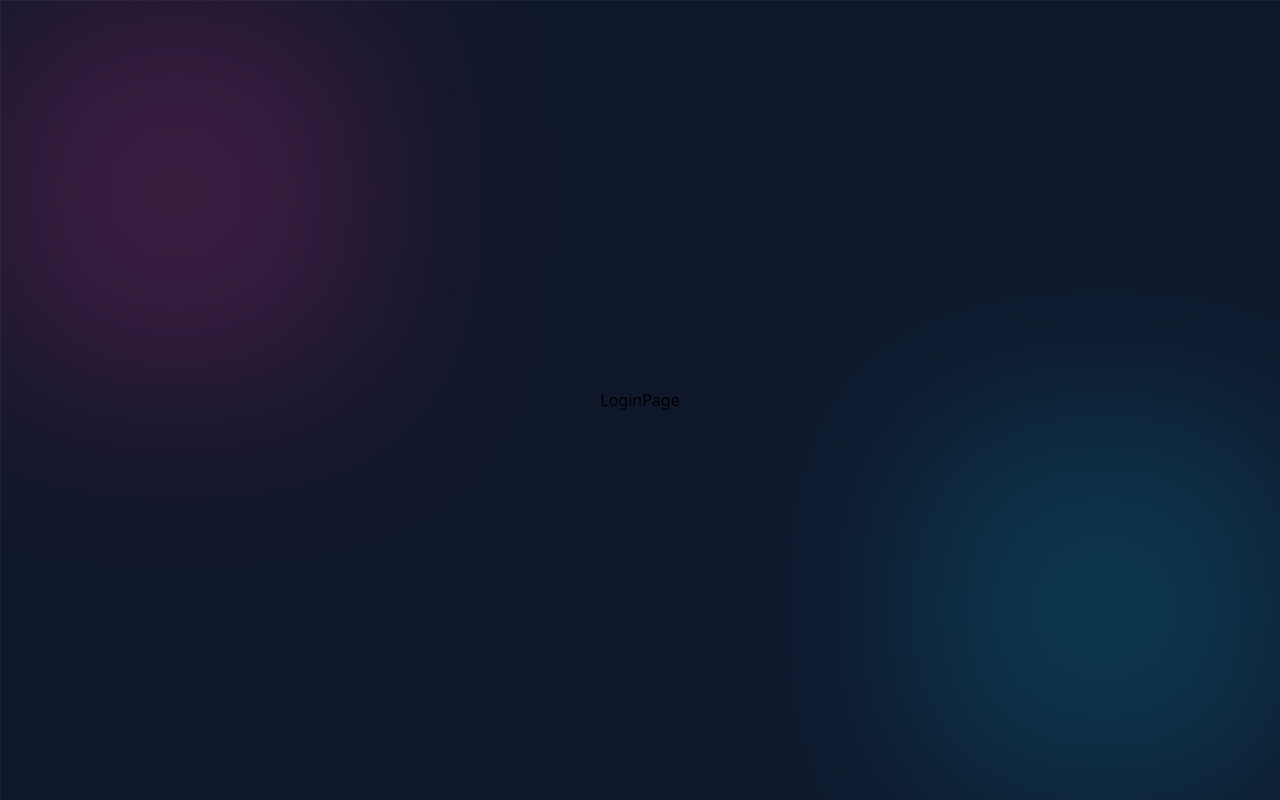
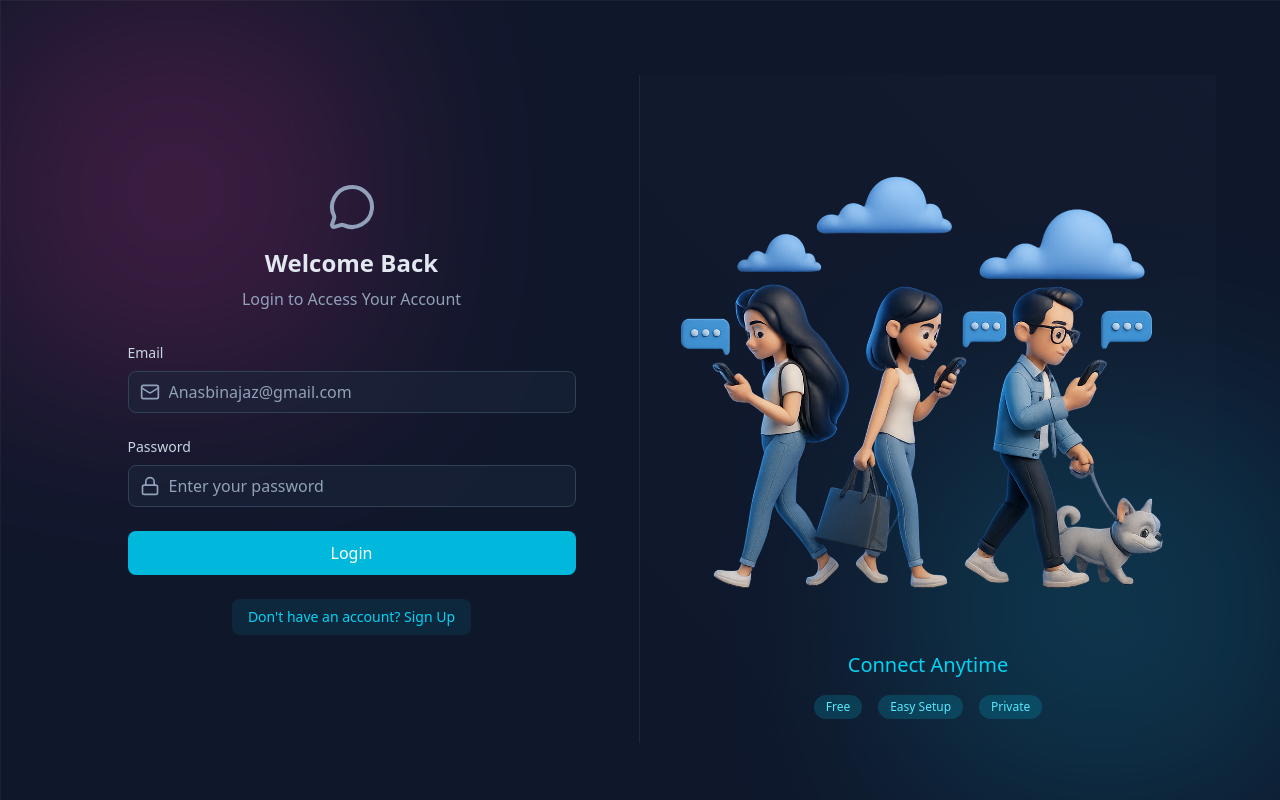
Before and after one commit to BazazAnas/Whispr, a React app in the folder frontend/: page /login in a window 1280 px wide. Built offline with nearby package versions, Linux system fonts and the light colour scheme; no server answers; the HTML template or start-up script is replaced by a standard one.

Commit message:
login implemented

```diff
--- a/frontend/package.json
+++ b/frontend/package.json
@@ -24,9 +24,11 @@
   },
   "devDependencies": {
     "@eslint/js": "^9.39.1",
+    "@tailwindcss/postcss": "^4.1.18",
     "@types/react": "^19.2.5",
     "@types/react-dom": "^19.2.3",
     "@vitejs/plugin-react": "^5.1.1",
+    "autoprefixer": "^10.4.23",
     "eslint": "^9.39.1",
     "eslint-plugin-react-hooks": "^7.0.1",
     "eslint-plugin-react-refresh": "^0.4.24",
--- a/frontend/src/App.jsx
+++ b/frontend/src/App.jsx
@@ -35,7 +35,7 @@
           <Route path="/signup" element={!authUser ? <SignUpPage /> : <Navigate to={"/"} />} />
         </Routes>
 
-        <Toaster />
+        <Toaster position='top-right' />
       </div>
     </>
   )
--- a/frontend/src/components/AnimatedBorder.jsx
+++ /dev/null
@@ -1,12 +0,0 @@
-
-function BorderAnimatedContainer({ children }) {
-    return (
-        <div className="w-full h-full [background:linear-gradient(45deg,#172033,
-    theme(colors.slate.800)_50%,#172033)_padding-box,conic-gradient(from_var(--border-angle),
-    theme(colors.slate.600/.48)_80%,_theme(colors.cyan.500)_86%,_theme(colors.cyan.300)_90%,_theme(colors.cyan.500)_94%,
-    _theme(colors.slate.600/.48))_border-box] rounded-2xl border border-transparent animate-border  flex overflow-hidden">
-            {children}
-        </div>
-    );
-}
-export default BorderAnimatedContainer;
--- a/frontend/src/index.css
+++ b/frontend/src/index.css
@@ -1,12 +1,4 @@
 @import "tailwindcss";
-
-@tailwind utilities;
-
-@property --border-angle {
-  inherits: false;
-  initial-value: 0deg;
-  syntax: "<angle>";
-}
 
 .input {
   @apply w-full bg-slate-800/50 border border-slate-700 rounded-lg py-2 pl-10 pr-4 text-slate-200 placeholder-slate-400 focus:ring-2 focus:ring-cyan-500 focus:border-transparent;
--- a/frontend/src/pages/ChatPage.jsx
+++ b/frontend/src/pages/ChatPage.jsx
@@ -1,8 +1,15 @@
+import { useAuthStore  } from "../store/useAuthStore";
+
 
 
 const ChatPage = () => {
+
+  const { logout } = useAuthStore();
+
   return (
-    <div>ChatPage</div>
+    <div className="z-10">ChatPage
+      <button onClick={logout}>Logout</button>
+    </div>
   )
 }
 
--- a/frontend/src/pages/LoginPage.jsx
+++ b/frontend/src/pages/LoginPage.jsx
@@ -1,8 +1,115 @@
+import { useState } from "react"
+import { Link } from "react-router";
+import { useAuthStore } from "../store/useAuthStore"
+import { MessageCircleIcon, LoaderIcon, MailIcon, LockIcon } from "lucide-react";
 
 
 const LoginPage = () => {
+
+  const [formData, setFormData] = useState({ email: "", password: "" })
+  const { login, isLoggingIn } = useAuthStore()
+
+  const handleSubmit = (e) => {
+    e.preventDefault()
+    login(formData);
+  }
+
   return (
-    <div>LoginPage</div>
+    <>
+      <div className="w-full flex items-center justify-center p-4 bg-slate-900">
+        <div className="relative w-full max-w-6xl md:h-162.5 h-112.5">
+            <div className="w-full flex flex-col md:flex-row">
+              {/* FORM CLOUMN - LEFT SIDE */}
+              <div className="md:w-1/2 p-8 flex items-center justify-center md:border-r border-slate-600/30">
+                <div className="w-full max-w-md">
+                  {/* HEADING TEXT */}
+                  <div className="text-center mb-8">
+                    <MessageCircleIcon className="w-12 h-12 mx-auto text-slate-400 mb-4" />
+                    <h2 className="text-2xl font-bold text-slate-200 mb-2">Welcome Back</h2>
+                    <p className="text-slate-400">Login to Access Your Account</p>
+                  </div>
+                  {/* FORM */}
+                  <form onSubmit={handleSubmit} className="space-y-6">
+                    {/* EMAIL INPUT */}
+                    <div>
+                      <label htmlFor="email" className="auth-input-label">Email</label>
+                      <div className="relative">
+                        <MailIcon className="auth-input-icon" />
+
+                        <input
+                          id="email"
+                          name="email"
+                          type="email"
+                          value={formData.email}
+                          onChange={(e) => setFormData({ ...formData, email: e.target.value })}
+                          className="input"
+                          placeholder="Anasbinajaz@gmail.com"
+                          autoComplete="off"
+                        />
+                      </div>
+                    </div>
+
+                    {/* PASSWORD INPUT */}
+                    <div>
+                      <label htmlFor="password" className="auth-input-label">Password</label>
+                      <div className="relative">
+                        <LockIcon className="auth-input-icon" />
+
+                        <input
+                          id="password"
+                          name="password"
+                          type="password"
+                          value={formData.password}
+                          onChange={(e) => setFormData({ ...formData, password: e.target.value })}
+                          className="input"
+                          placeholder="Enter your password"
+                          autoComplete="off"
+                        />
+                      </div>
+                    </div>
+
+                    {/* SUBMIT BUTTON */}
+                    <button className="auth-btn" type="submit" disabled={isLoggingIn}>
+                      {isLoggingIn ? (
+                        <LoaderIcon className="w-full h-5 animate-spin text-center" />
+                      ) : (
+                        "Login"
+                      )}
+                    </button>
+                  </form>
+
+                  <div className="mt-6 text-center">
+                    <Link to="/signup" className="auth-link">
+                      Don't have an account?  Sign Up
+                    </Link>
+                  </div>
+                </div>
+              </div>
+
+              {/* FORM ILLUSTRATION - RIGHT SIDE */}
+              <div className="hidden md:w-1/2 md:flex items-center justify-center p-6 bg-linear-to-bl from-slate-800/20 to-transparent">
+                <div>
+                  <img
+                    src="/signup.png"
+                    alt="People using mobile devices"
+                    className="w-full h-auto object-contain"
+                  />
+                  <div className="mt-6 text-center">
+                    <h3 className="text-xl font-medium text-cyan-400">Connect Anytime</h3>
+
+                    <div className="mt-4 flex justify-center gap-4">
+                      <span className="auth-badge">Free</span>
+                      <span className="auth-badge">Easy Setup</span>
+                      <span className="auth-badge">Private</span>
+                    </div>
+                  </div>
+                </div>
+              </div>
+            </div>
+
+        </div>
+      </div>
+    </>
   )
 }
 
--- a/frontend/src/pages/SignUpPage.jsx
+++ b/frontend/src/pages/SignUpPage.jsx
@@ -1,7 +1,6 @@
 import { useState } from "react"
 import { Link } from "react-router";
 import { useAuthStore } from "../store/useAuthStore"
-import BorderAnimatedContainer from "../components/AnimatedBorder"
 import { MessageCircleIcon, UserIcon, LoaderIcon, MailIcon, LockIcon } from "lucide-react";
 
 
@@ -19,7 +18,6 @@
     <>
       <div className="w-full flex items-center justify-center p-4 bg-slate-900">
         <div className="relative w-full max-w-6xl md:h-162.5 h-112.5">
-          <BorderAnimatedContainer>
             <div className="w-full flex flex-col md:flex-row">
               {/* FORM CLOUMN - LEFT SIDE */}
               <div className="md:w-1/2 p-8 flex items-center justify-center md:border-r border-slate-600/30">
@@ -30,7 +28,6 @@
                     <h2 className="text-2xl font-bold text-slate-200 mb-2">Create Account</h2>
                     <p className="text-slate-400">Sign up for a new account</p>
                   </div>
-
                   {/* FORM */}
                   <form onSubmit={handleSubmit} className="space-y-6">
                     {/* FULL NAME */}
@@ -128,7 +125,6 @@
                 </div>
               </div>
             </div>
-          </BorderAnimatedContainer>
         </div>
       </div>
     </>
--- a/frontend/src/store/useAuthStore.js
+++ b/frontend/src/store/useAuthStore.js
@@ -6,6 +6,7 @@
     authUser: null,
     isCheckingAuth: true,
     isSigningUp: false,
+    isLoggingIN: false,
 
     checkAuth: async () => {
         try {
@@ -20,17 +21,42 @@
     },
 
     signUp: async (data) => {
-        set({isSigningUp: true})
+        set({ isSigningUp: true })
         try {
             const res = await axiosInstance.post("auth/signup", data)
-            set({ authUser : res.data});
+            set({ authUser: res.data });
 
             toast.success('Account Created Successfully!');
         } catch (error) {
-            console.log("error in Signing Up",error);
+            console.log("error in Signing Up", error);
             toast.error(error.response.data.message);
         } finally {
-            set({isSigningUp:false})
+            set({ isSigningUp: false })
+        }
+    },
+
+    login: async (data) => {
+        set({ isLoggingIN: true })
+        try {
+            const res = await axiosInstance.post("auth/login", data)
+            set({ authUser: res.data });
+            toast.success('Account Logged In');
+        } catch (error) {
+            console.log("error in Logging in", error);
+            toast.error(error.response.data.message);
+        } finally {
+            set({ isSigningUp: false })
+        }
+    },
+
+    logout: async () => {
+        try {
+            await axiosInstance.post("auth/logout");
+            set({ authUser: null })
+            toast.success("Successfully logged out");
+        } catch (error) {
+            console.log("error in Logging out", error);
+            toast.error(error.response.data.message);
         }
     }
 }))
--- a/frontend/tailwind.config.js
+++ /dev/null
@@ -1,19 +0,0 @@
-import daisyui from "daisyui";
-
-/** @type {import('tailwindcss').Config} */
-export default {
-  content: ["./index.html", "./src/**/*.{js,ts,jsx,tsx}"],
-  theme: {
-    extend: {
-      animation: {
-        border: "border 4s linear infinite",
-      },
-      keyframes: {
-        border: {
-          to: { "--border-angle": "360deg" },
-        },
-      },
-    },
-  },
-  plugins: [daisyui],
-};
```
Also changed, not shown: 1 other file (tests, documents, lock files or other folders).
